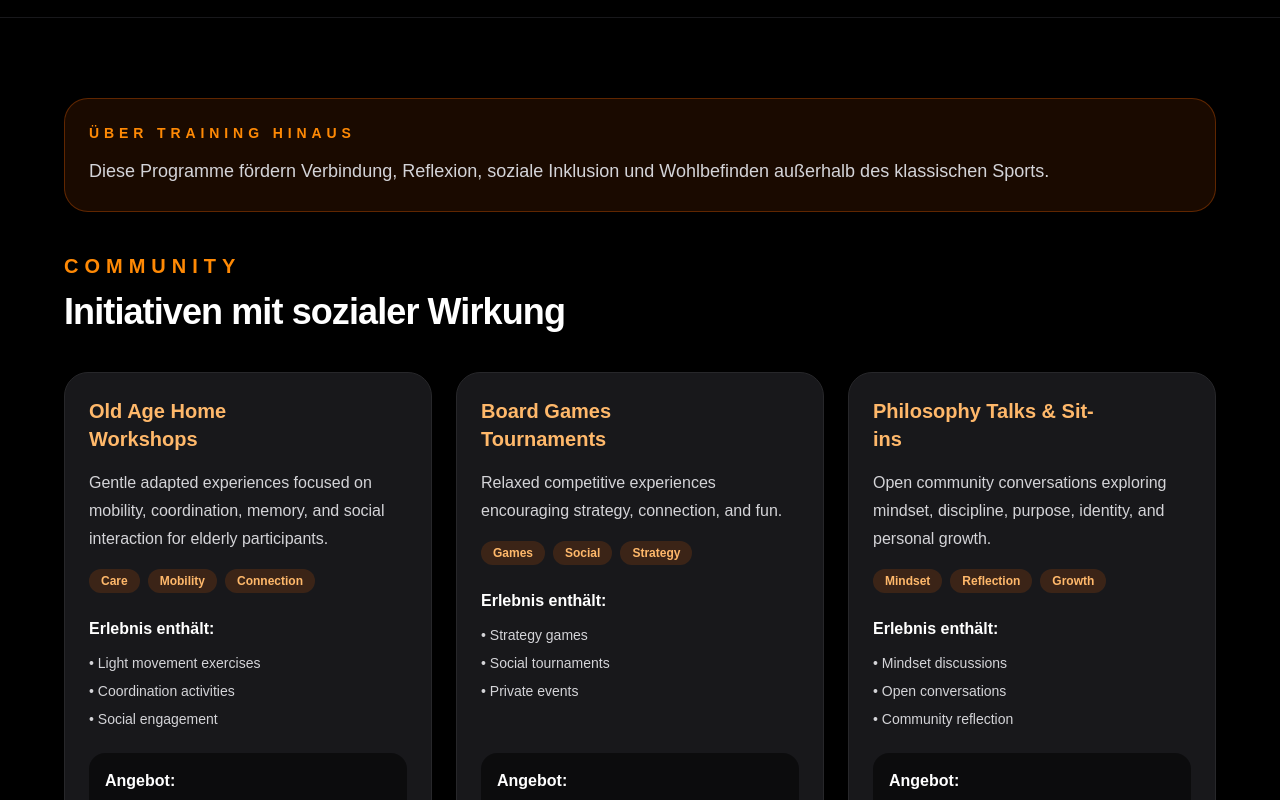
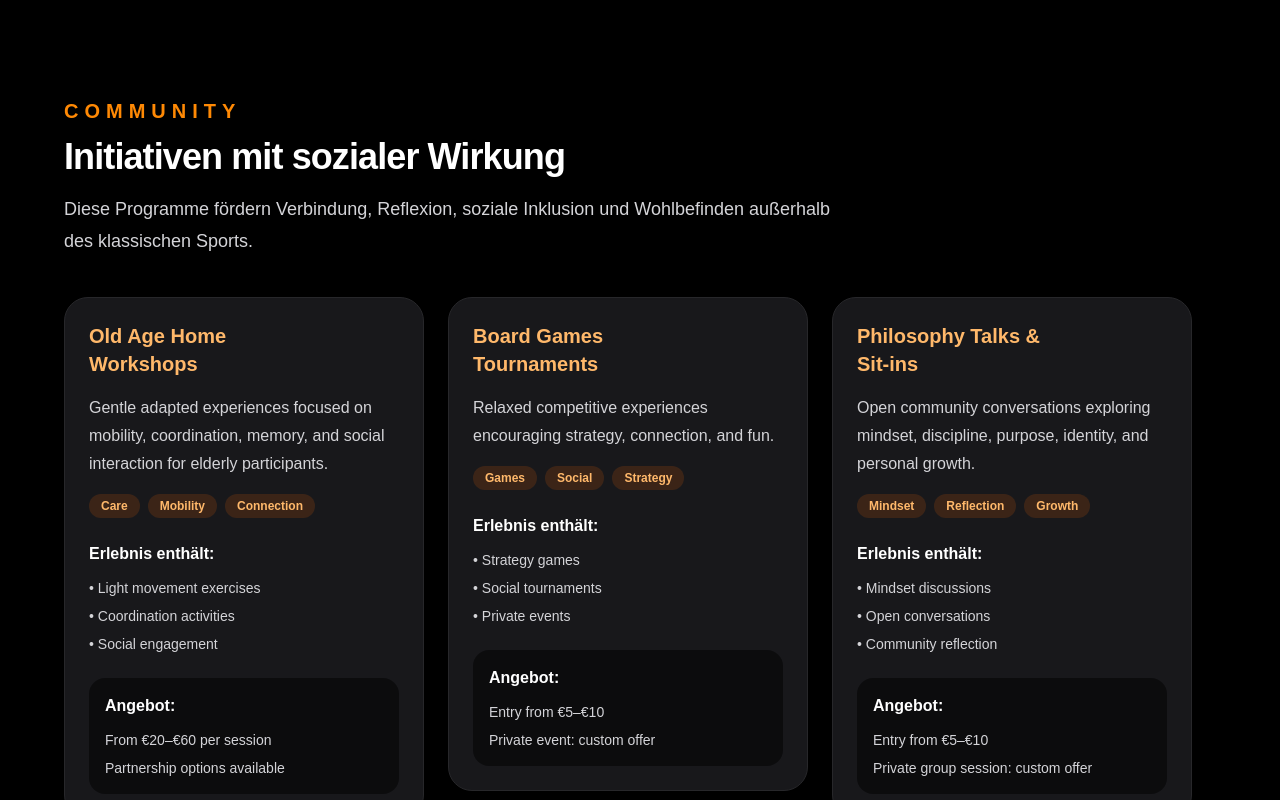
Before and after one commit to BarbFlegel/giants-website, a Next.js app: page /de in a window 1280 px wide. Shown: the part 3620-4420 px from the top of the page. Built offline with nearby package versions, Linux system fonts and the light colour scheme.

Commit message:
dragcroll

```diff
--- a/app/[locale]/components/CommunitySection.tsx
+++ b/app/[locale]/components/CommunitySection.tsx
@@ -1,15 +1,42 @@
-import { communityPrograms, type Translation } from "../content";
+import { communityPrograms } from "../content/community";
+import DragScroll from "./DragScroll";
 import ExperienceCard from "./ExperienceCard";
 import FadeUp from "./FadeUp";
 import SectionHeader from "./SectionHeader";
 
 export default function CommunitySection({ t }: { t: any }) {
   return (
-    <section id="community" className="scroll-mt-40 border-t border-zinc-900 bg-black px-6 py-16 md:py-20">
+    <section
+      id="community"
+      className="scroll-mt-40 overflow-hidden bg-black px-6 py-16 md:py-20"
+    >
       <div className="mx-auto max-w-6xl">
-        <FadeUp><div className="mb-10 rounded-3xl border border-orange-500/30 bg-orange-500/10 p-5 text-center md:p-6 md:text-left"><p className="text-sm font-bold uppercase tracking-[0.35em] text-orange-400">{t.community.introTitle}</p><p className="mx-auto mt-3 max-w-5xl text-base leading-7 text-zinc-300 sm:text-lg sm:leading-8 md:mx-0">{t.community.introText}</p></div><SectionHeader label={t.labels.community} title={t.sectionTitles.community} /></FadeUp>
-        <div className="mt-10 hidden gap-6 lg:grid lg:grid-cols-3">{communityPrograms.map((item) => <ExperienceCard key={item.title} item={item} labels={{ includes: t.experiences.includes, offer: t.experiences.offer }} />)}</div>
-        <div className="mt-10 flex snap-x snap-mandatory gap-5 overflow-x-auto pb-5 lg:hidden">{communityPrograms.map((item) => <ExperienceCard key={item.title} item={item} className="min-w-[300px] snap-center sm:min-w-[380px]" labels={{ includes: t.experiences.includes, offer: t.experiences.offer }} />)}</div>
+        <FadeUp>
+          <SectionHeader
+            label={t.labels.community}
+            title={t.sectionTitles.community}
+            description={t.community.introText}
+          />
+        </FadeUp>
+
+        <DragScroll className="mt-10 pb-4">
+          <div className="flex gap-6">
+            {communityPrograms.map((program) => (
+              <div
+                key={program.title}
+                className="min-w-[85%] sm:min-w-[55%] lg:min-w-[360px]"
+              >
+                <ExperienceCard
+                  item={program}
+                  labels={{
+                    includes: t.experiences.includes,
+                    offer: t.experiences.offer,
+                  }}
+                />
+              </div>
+            ))}
+          </div>
+        </DragScroll>
       </div>
     </section>
   );
--- /dev/null
+++ b/app/[locale]/components/DragScroll.tsx
@@ -0,0 +1,48 @@
+"use client";
+
+import { useRef, useState } from "react";
+
+export default function DragScroll({
+  children,
+  className = "",
+}: {
+  children: React.ReactNode;
+  className?: string;
+}) {
+  const ref = useRef<HTMLDivElement>(null);
+  const [isDown, setIsDown] = useState(false);
+  const startX = useRef(0);
+  const scrollLeft = useRef(0);
+
+  const onMouseDown = (e: React.MouseEvent<HTMLDivElement>) => {
+    if (!ref.current) return;
+    setIsDown(true);
+    startX.current = e.pageX - ref.current.offsetLeft;
+    scrollLeft.current = ref.current.scrollLeft;
+  };
+
+  const onMouseLeave = () => setIsDown(false);
+  const onMouseUp = () => setIsDown(false);
+
+  const onMouseMove = (e: React.MouseEvent<HTMLDivElement>) => {
+    if (!isDown || !ref.current) return;
+    e.preventDefault();
+
+    const x = e.pageX - ref.current.offsetLeft;
+    const walk = (x - startX.current) * 1.4;
+    ref.current.scrollLeft = scrollLeft.current - walk;
+  };
+
+  return (
+    <div
+      ref={ref}
+      onMouseDown={onMouseDown}
+      onMouseLeave={onMouseLeave}
+      onMouseUp={onMouseUp}
+      onMouseMove={onMouseMove}
+      className={`scrollbar-hide cursor-grab overflow-x-auto active:cursor-grabbing ${className}`}
+    >
+      {children}
+    </div>
+  );
+}
--- a/app/globals.css
+++ b/app/globals.css
@@ -10,3 +10,11 @@ body {
   color: white;
   font-family: Arial, Helvetica, sans-serif;
 }
+
+.scrollbar-hide::-webkit-scrollbar {
+  display: none;
+}
+
+.scrollbar-hide {
+  -ms-overflow-style: none;
+}
```
